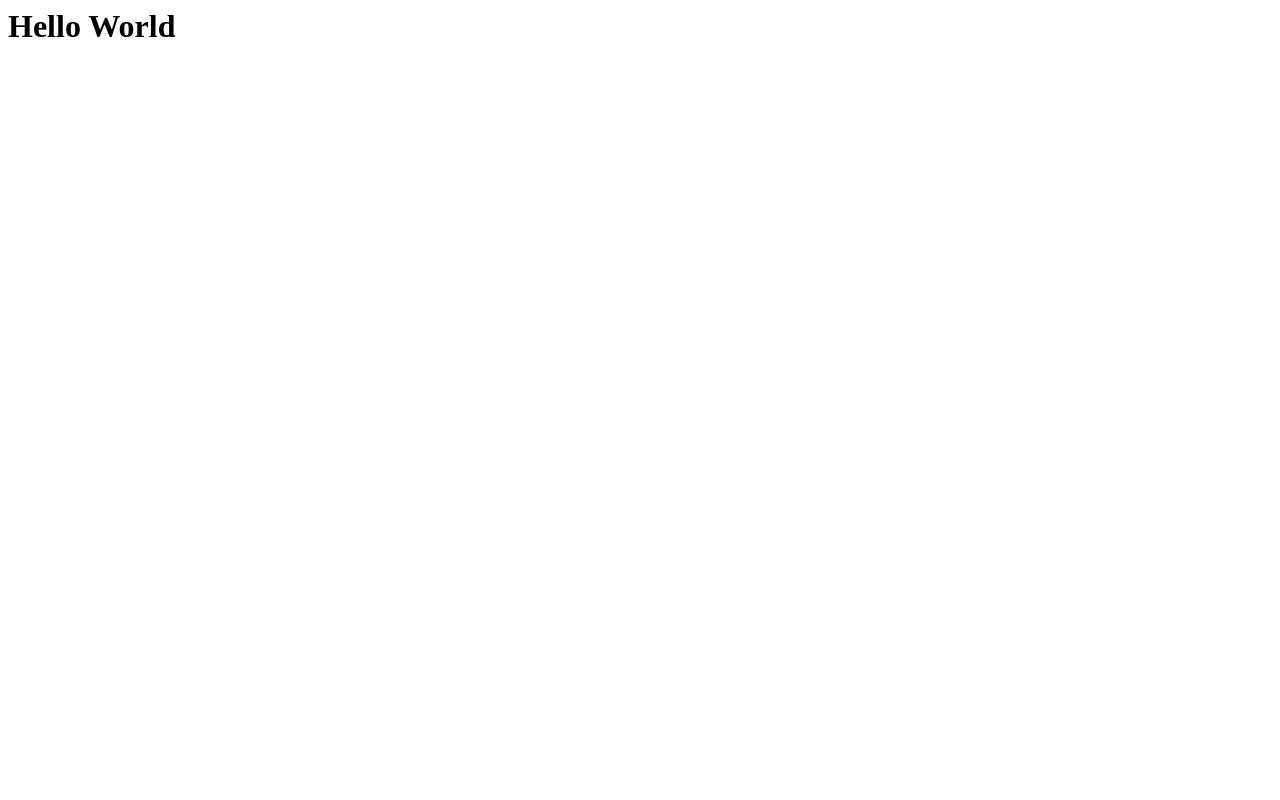
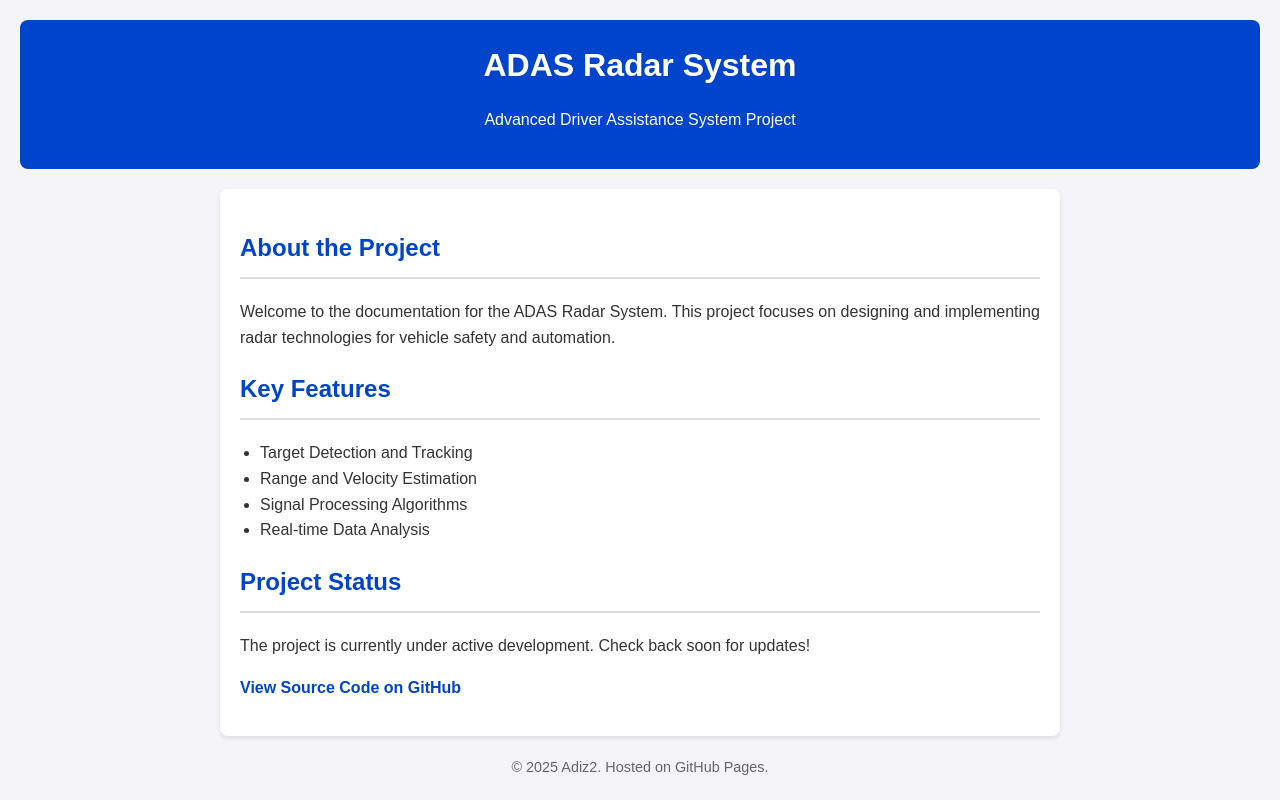
Before and after one commit to Adiz2/ADAS_Radar_System, a plain HTML site: page index.html in a window 1280 px wide. Drawn offline with Linux system fonts and the light colour scheme.

Commit message:
Update index.html

```diff
--- a/index.html
+++ b/index.html
@@ -1 +1,76 @@
-<h1>Hello World</h1>
+
+<!DOCTYPE html>
+<html lang="en">
+<head>
+    <meta charset="UTF-8">
+    <meta name="viewport" content="width=device-width, initial-scale=1.0">
+    <title>ADAS Radar System</title>
+    <style>
+        body {
+            font-family: Arial, sans-serif;
+            margin: 0;
+            padding: 20px;
+            background-color: #f4f4f9;
+            color: #333;
+            line-height: 1.6;
+        }
+        header {
+            background: #0044cc;
+            color: white;
+            padding: 20px;
+            text-align: center;
+            border-radius: 8px;
+        }
+        h1 { margin: 0; }
+        .container {
+            max-width: 800px;
+            margin: 20px auto;
+            background: white;
+            padding: 20px;
+            border-radius: 8px;
+            box-shadow: 0 2px 5px rgba(0,0,0,0.1);
+        }
+        h2 { color: #0044cc; border-bottom: 2px solid #ddd; padding-bottom: 10px; }
+        ul { padding-left: 20px; }
+        .footer {
+            text-align: center;
+            margin-top: 20px;
+            font-size: 0.9em;
+            color: #666;
+        }
+        a { color: #0044cc; text-decoration: none; font-weight: bold; }
+    </style>
+</head>
+<body>
+
+    <header>
+        <h1>ADAS Radar System</h1>
+        <p>Advanced Driver Assistance System Project</p>
+    </header>
+
+    <div class="container">
+        <h2>About the Project</h2>
+        <p>Welcome to the documentation for the ADAS Radar System. This project focuses on designing and implementing radar technologies for vehicle safety and automation.</p>
+
+        <h2>Key Features</h2>
+        <ul>
+            <li>Target Detection and Tracking</li>
+            <li>Range and Velocity Estimation</li>
+            <li>Signal Processing Algorithms</li>
+            <li>Real-time Data Analysis</li>
+        </ul>
+
+        <h2>Project Status</h2>
+        <p>The project is currently under active development. Check back soon for updates!</p>
+
+        <p>
+            <a href="https://github.com/Adiz2/ADAS_Radar_System">View Source Code on GitHub</a>
+        </p>
+    </div>
+
+    <div class="footer">
+        &copy; 2025 Adiz2. Hosted on GitHub Pages.
+    </div>
+
+</body>
+</html>
```
